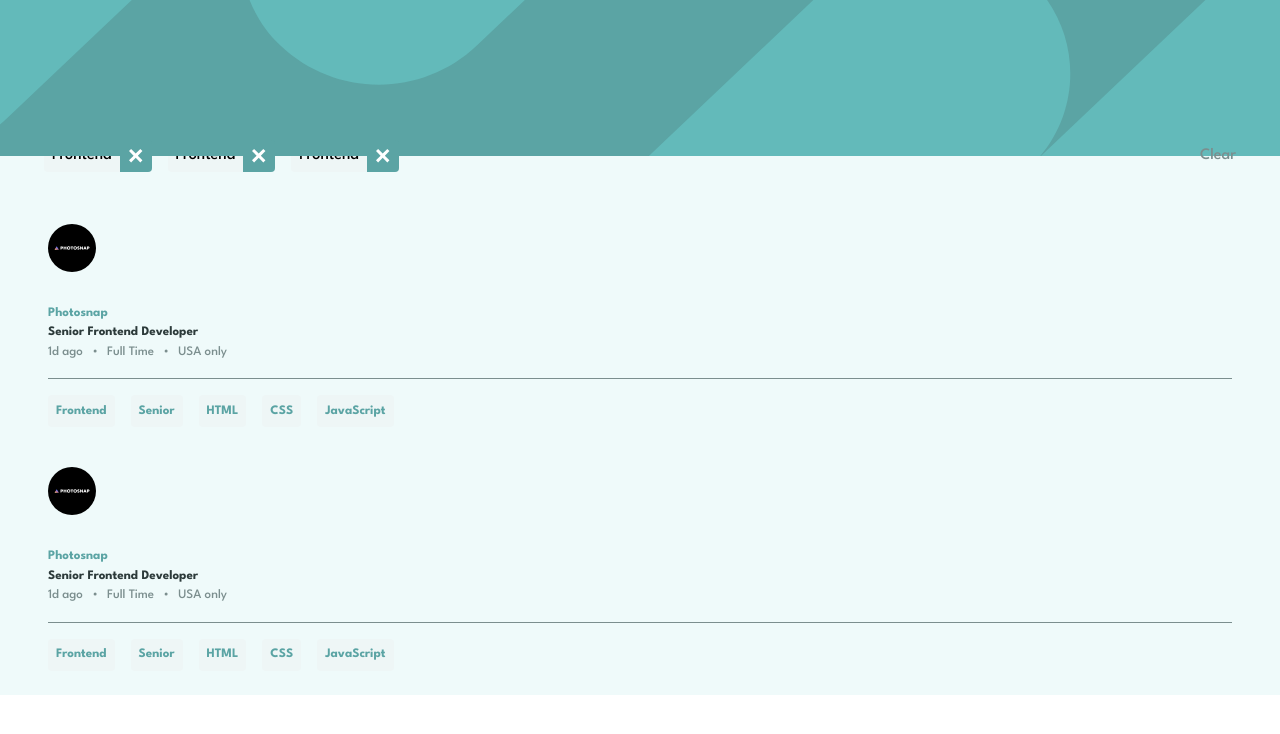
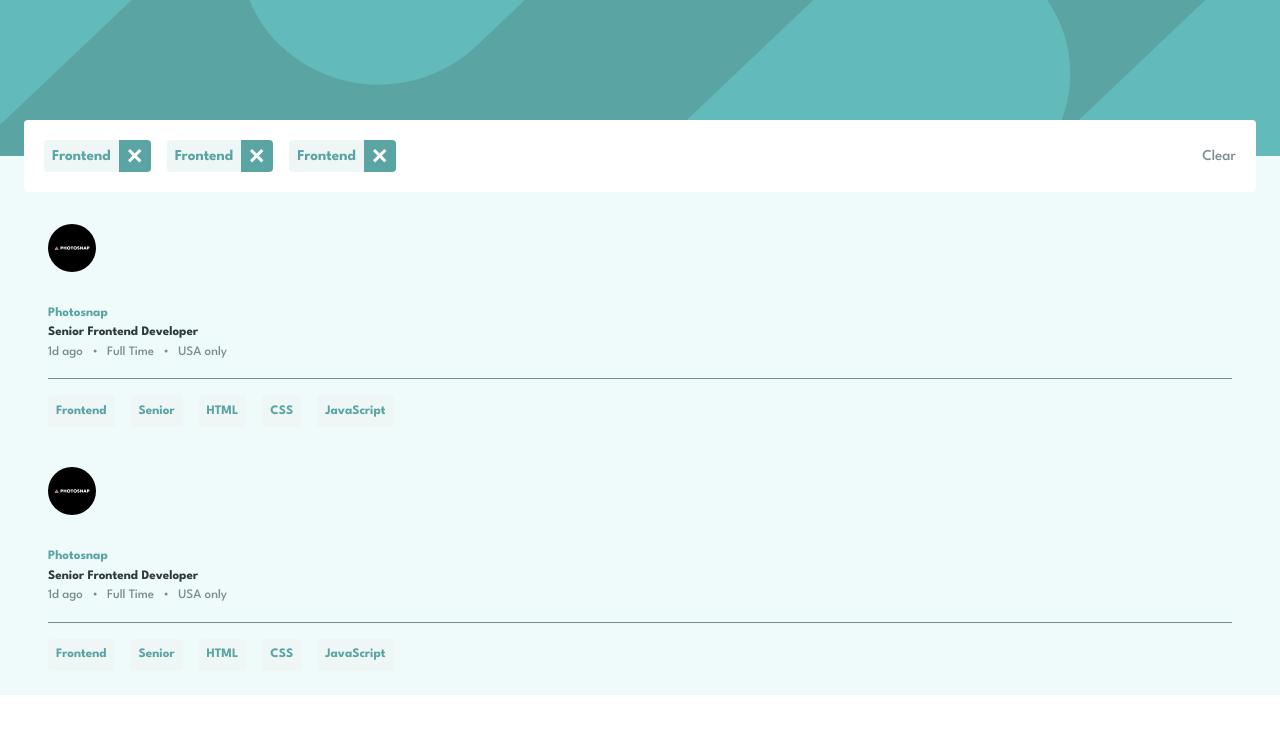
Before and after one commit to c0dehamster/static-job-listings, a React (Vite) app: page / in a window 1280 px wide. Shown: the top 734 px of the page. Built offline with nearby package versions, Linux system fonts and the light colour scheme.

Commit message:
Fix styles in the header

```diff
--- a/src/components/Header.css
+++ b/src/components/Header.css
@@ -1,6 +1,7 @@
 .header {
 	width: 100%;
 	min-height: 4.5rem;
+	isolation: isolate;
 
 	padding: 1.25rem;
 	border-radius: 0.25rem;
@@ -9,6 +10,8 @@
 	justify-content: space-between;
 	align-items: center;
 	gap: 1rem;
+
+	background-color: white;
 }
 
 .header__tag-list {
@@ -20,6 +23,8 @@
 .header__button {
 	color: var(--color-neutral-400);
 	background-color: transparent;
+
+	font-size: var(--font-size-400);
 
 	transition: color 100ms ease-in;
 }
--- a/src/components/HeaderTag.css
+++ b/src/components/HeaderTag.css
@@ -7,8 +7,13 @@
 	background-color: var(--color-neutral-200);
 }
 
-.header-tag__tag {
+.header-tag__name {
 	padding-inline: 0.5rem;
+
+	color: var(--color-primary-400);
+
+	font-size: var(--font-size-400);
+	font-weight: var(--font-weight-bold);
 }
 
 .header-tag__button {
--- a/src/components/HeaderTag.tsx
+++ b/src/components/HeaderTag.tsx
@@ -4,7 +4,7 @@ import "./HeaderTag.css"
 export const HeaderTag = () => {
 	return (
 		<li className="header-tag">
-			<p className="header-tag__tag">Frontend</p>
+			<p className="header-tag__name">Frontend</p>
 
 			<button className="header-tag__button">
 				<img src={iconRemove} alt="" className="button__icon" />
```
